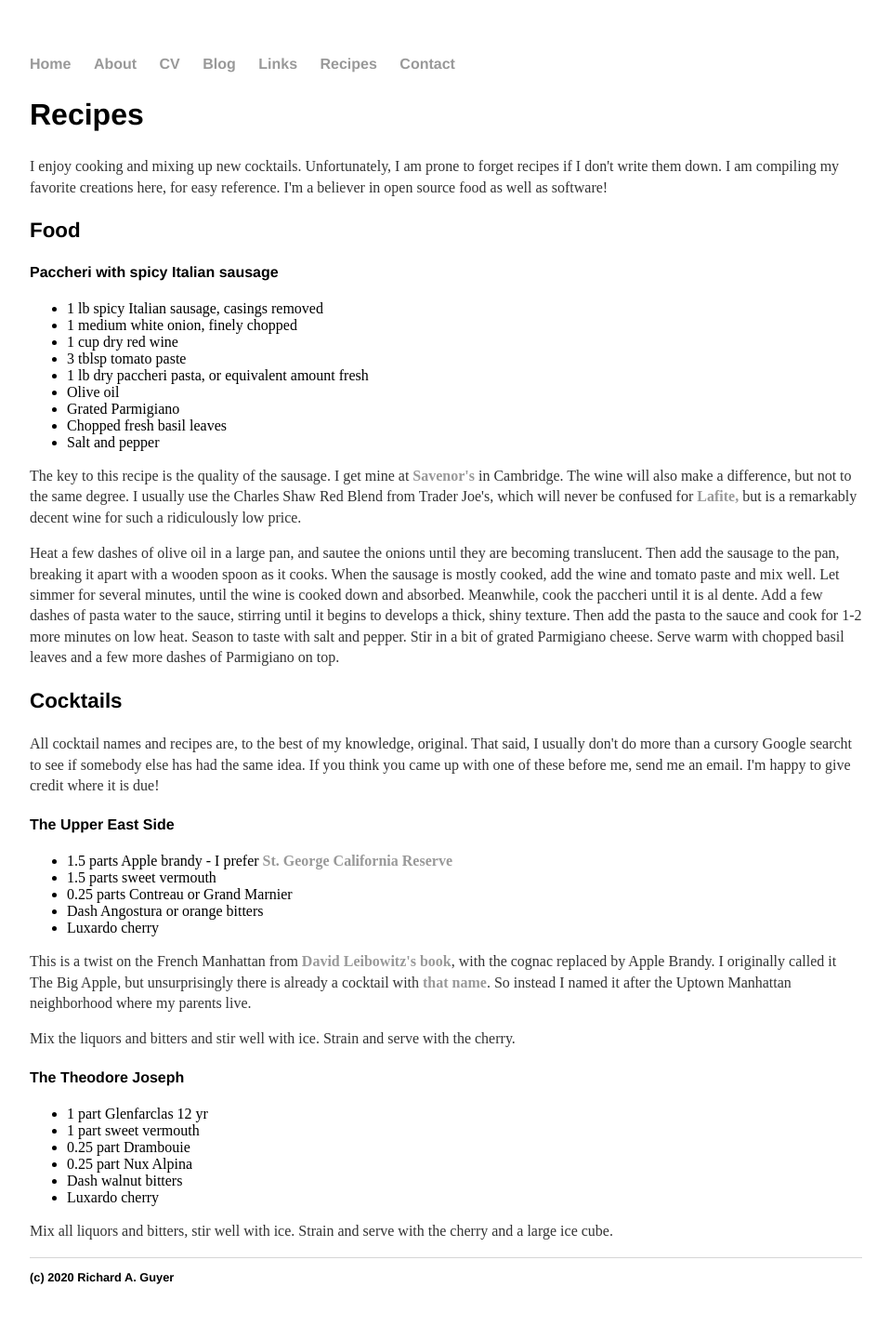
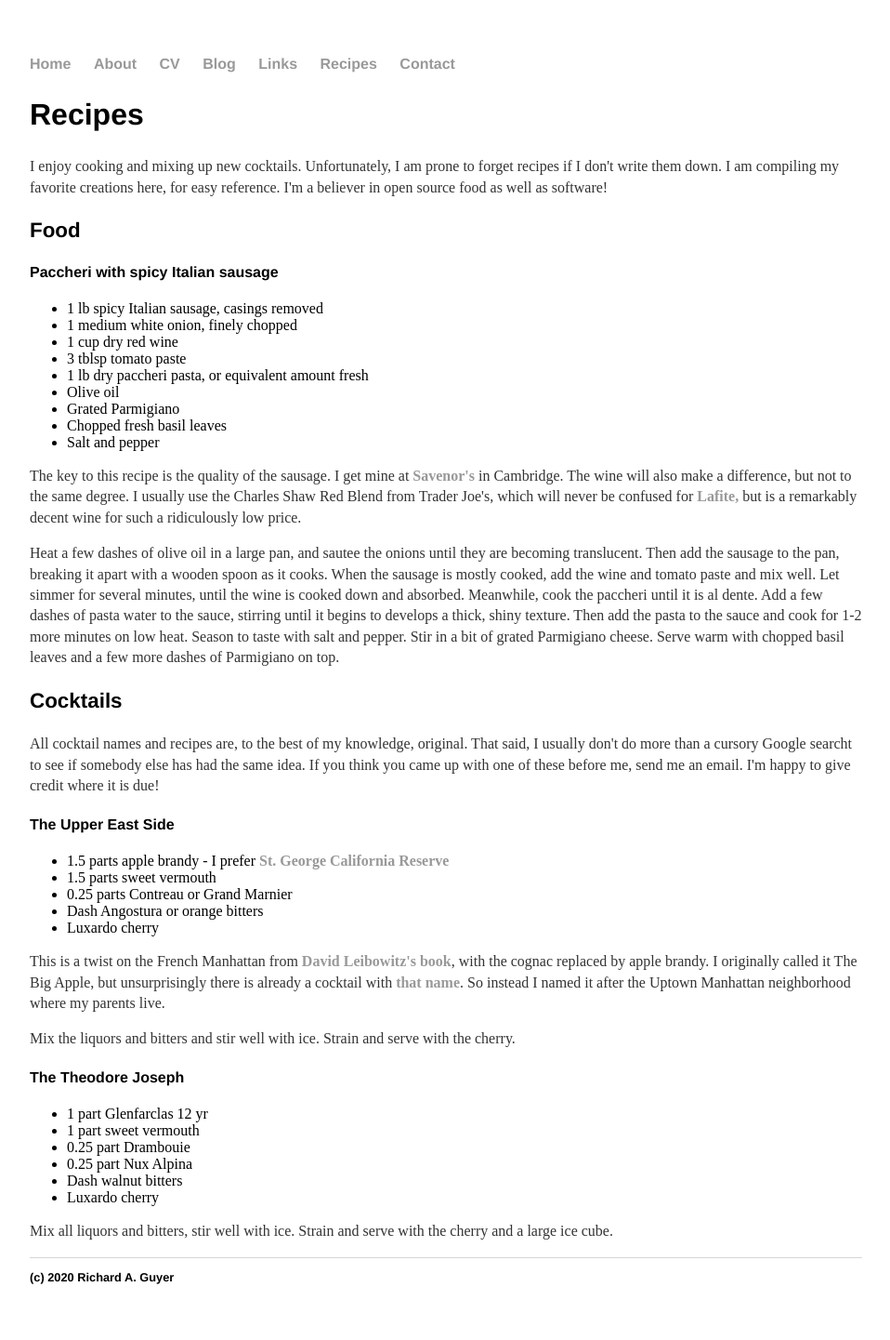
Before and after one commit to riguyer/riguyer.github.io, a Jekyll site: the page built from recipes.html, in a window 1280 px wide. Shown: the whole page at 93% size, without its empty margins (160-1118 px from the left). Built offline with Jekyll 4.4.1, drawn with Linux system fonts in a browser that asks for light colours.

```diff
--- a/recipes.html
+++ b/recipes.html
@@ -44,7 +44,7 @@ permalink: /recipes/
 
       <h4>The Upper East Side</h4>
       <ul>
-            <li> 1.5 parts Apple brandy - I prefer <a href=http://www.stgeorgespirits.com/spirits/st-george-fruit-brandies/><b>St. George California Reserve</b></a> </li>
+            <li> 1.5 parts apple brandy - I prefer <a href=http://www.stgeorgespirits.com/spirits/st-george-fruit-brandies/><b>St. George California Reserve</b></a> </li>
             <li> 1.5 parts sweet vermouth </li>
             <li> 0.25 parts Contreau or Grand Marnier </li>
             <li> Dash Angostura or orange bitters </li>
@@ -52,7 +52,7 @@ permalink: /recipes/
       </ul>
       <p>
             This is a twist on the French Manhattan from <a href=https://www.amazon.com/Drinking-French-Cocktails-Ap%C3%A9ritifs-Traditions/dp/1607749297><b>David
-            Leibowitz's book</b></a>, with the cognac replaced by Apple Brandy. I originally called it The Big Apple, but unsurprisingly there is already a cocktail
+            Leibowitz's book</b></a>, with the cognac replaced by apple brandy. I originally called it The Big Apple, but unsurprisingly there is already a cocktail
             with <a href=https://dailyappetite.com/big-apple-cocktai/><b>that name</b></a>. So instead I named it after the Uptown Manhattan neighborhood
             where my parents live.
       </p>
```
